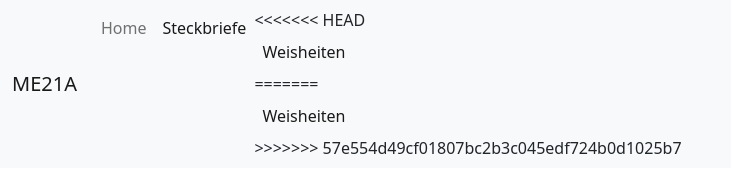
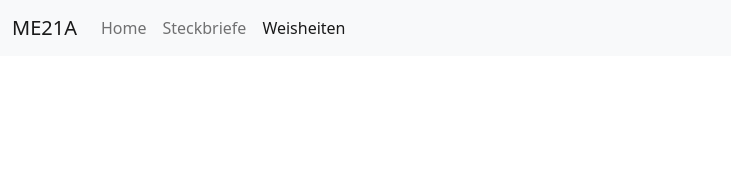
Before and after one commit to Merzinator/LB02---Projekt, a plain HTML site: page weisheiten.html in a window 1280 px wide. Shown: the whole page, without its empty margins (0-731 px from the left). Drawn offline with nearby package versions, Linux system fonts and the light colour scheme.

Commit message:
fix navbar

```diff
--- a/weisheiten.html
+++ b/weisheiten.html
@@ -23,14 +23,10 @@
                     <a class="nav-link" href="/landingpage.html">Home</a>
                   </li>
                   <li class="nav-item">
-                    <a class="nav-link active" href="/steckbriefe.html">Steckbriefe</a>
+                    <a class="nav-link" href="/steckbriefe.html">Steckbriefe</a>
                   </li>
                   <li class="nav-item">
-<<<<<<< HEAD
-                    <a aria-current="page" class="nav-link active" href="/weisheiten.html">Weisheiten</a>
-=======
                     <a class="nav-link active" href="/weisheiten.html">Weisheiten</a>
->>>>>>> 57e554d49cf01807bc2b3c045edf724b0d1025b7
                   </li>
                 </ul>
               </div>
```
